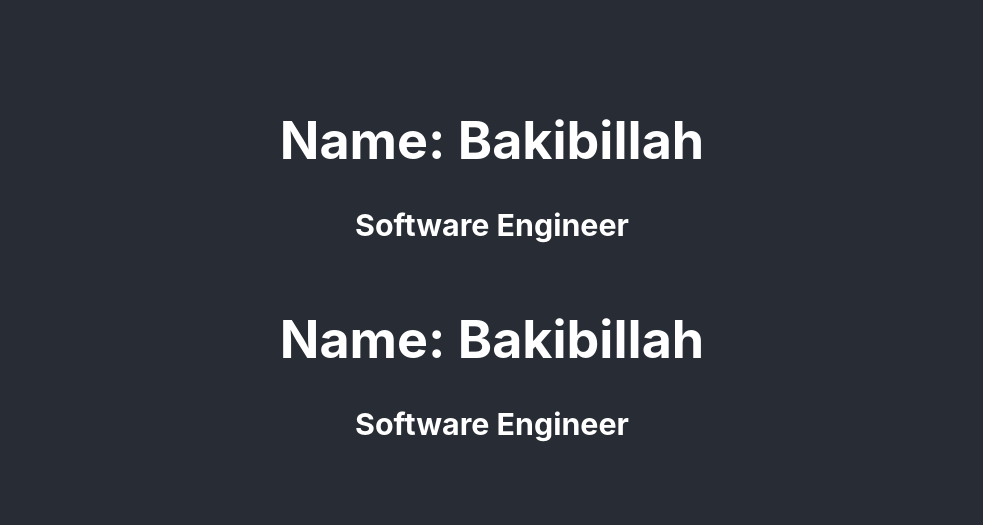
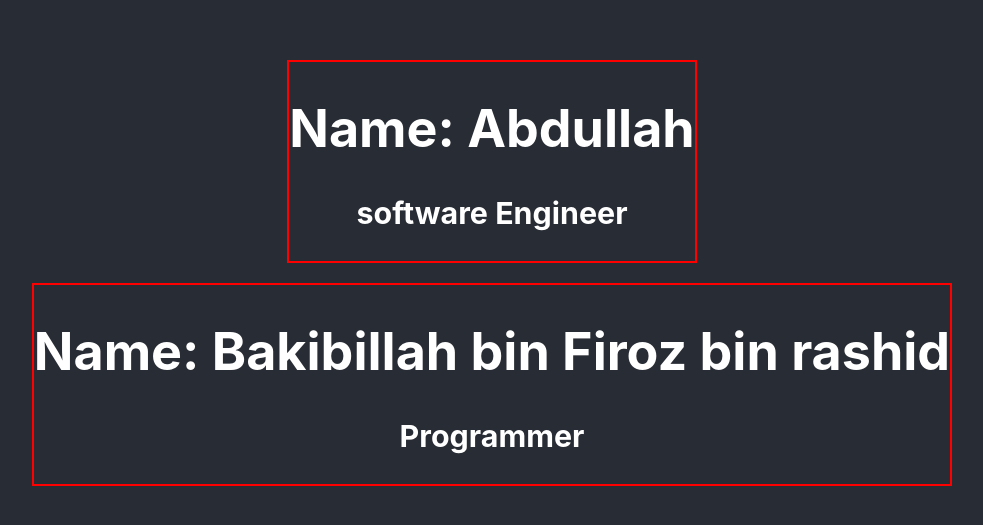
Before and after one commit to BbillahrariBBr/web-practice, a React (Create React App) app in the folder react/core-concepts/: page / in a window 1280 px wide. Shown: the part 127-652 px from the top of the page, without its empty margins (148-1131 px from the left). Built offline with nearby package versions, Linux system fonts and the light colour scheme.

Commit message:
same component dynamc data

```diff
--- a/react/core-concepts/src/App.js
+++ b/react/core-concepts/src/App.js
@@ -5,19 +5,24 @@ function App() {
   return (
     <div className="App">
       <header className="App-header">
-      <Person></Person>
-      <Person></Person>
+      <Person name="Abdullah" occupation="software Engineer"></Person>
+      <Person name= "Bakibillah bin Firoz bin rashid" occupation= "Programmer"></Person>
       </header>
 
     </div>
   );
 }
 
-function Person() {
+function Person(props) {
+  const personStyle ={
+    border:'2px solid red',
+    margin: '10px'
+  }
+  console.log(props);
   return(
-    <div>
-      <h1>Name: Bakibillah</h1>
-      <h3>Software Engineer</h3>
+    <div style={personStyle}>
+      <h1>Name: {props.name}</h1>
+      <h3>{props.occupation}</h3>
     </div>
   );
 
```
